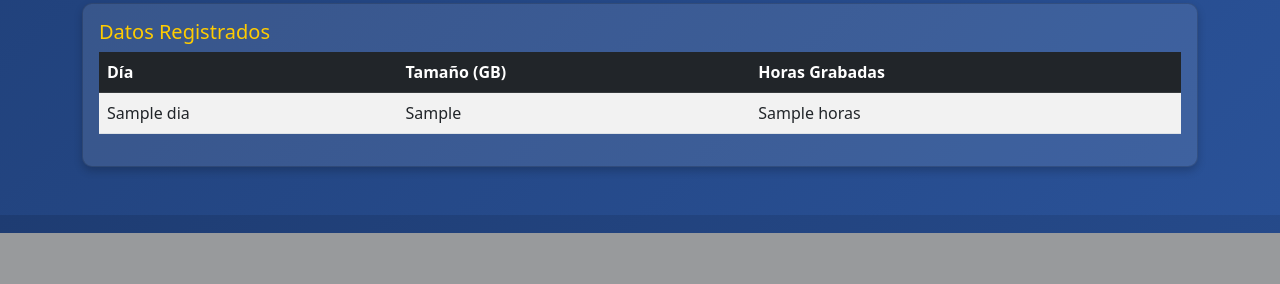
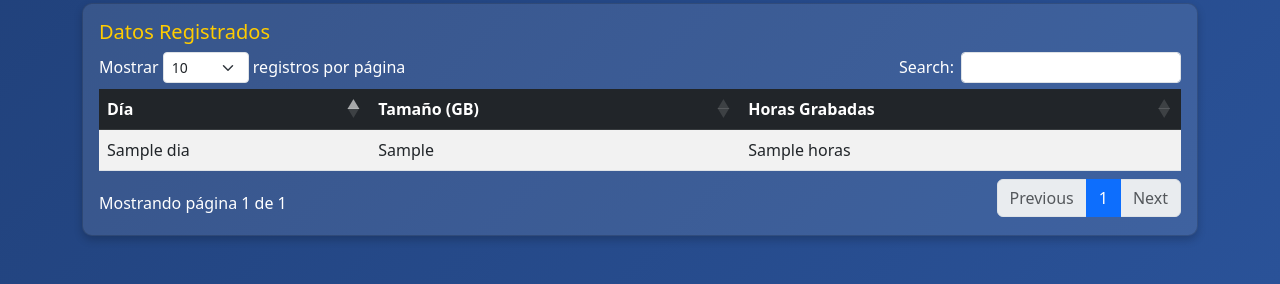
Before and after one commit to sebastianVP/MONITOREO_AMISR, a Django app: template amisr_monitor/monitoring/templates/monitoring/home.html in a window 1280 px wide. Shown: the part 567-851 px from the top of the page. Before the commit the page ends 800 px from the top, so only its background shows below. Run offline with Django 4.2, Linux system fonts and the light colour scheme; the template is opened without the code that fills it: most values are stand-ins (such as "Sample title", 1, 10 or a date in 2020); parts of the project's set-up code (start-up, migrations or seed data) failed here and were passed over.

Commit message:
tabla interactiva con paginacion

```diff
--- a/amisr_monitor/monitoring/templates/monitoring/home.html
+++ b/amisr_monitor/monitoring/templates/monitoring/home.html
@@ -7,6 +7,10 @@
     <link rel="stylesheet" href="https://cdn.jsdelivr.net/npm/bootstrap@5.3.0/dist/css/bootstrap.min.css">
     <link rel="stylesheet" href="https://cdnjs.cloudflare.com/ajax/libs/font-awesome/6.0.0/css/all.min.css">
     <script src="https://cdn.jsdelivr.net/npm/chart.js"></script>
+    <script src="https://cdn.jsdelivr.net/npm/jquery@3.6.0/dist/jquery.min.js"></script>
+    <script src="https://cdn.jsdelivr.net/npm/datatables.net/js/jquery.dataTables.min.js"></script>
+    <script src="https://cdn.jsdelivr.net/npm/datatables.net-bs5/js/dataTables.bootstrap5.min.js"></script>
+    <link rel="stylesheet" href="https://cdn.jsdelivr.net/npm/datatables.net-bs5/css/dataTables.bootstrap5.min.css">
     <style>
         body {
             background: linear-gradient(135deg, #1e3c72, #2a5298);
@@ -97,11 +101,11 @@
             </div>
         </div>
 
-        <!-- Tabla de Datos -->
+        <!-- Tabla de Datos con paginación -->
         <div class="card mt-4 card-custom">
             <div class="card-body">
                 <h5 class="card-title">Datos Registrados</h5>
-                <table class="table table-striped">
+                <table id="tablaDatos" class="table table-striped table-hover">
                     <thead class="table-dark">
                         <tr>
                             <th>Día</th>
@@ -129,6 +133,21 @@
             {% endif %}
         </div>
     </div>
+    <script>
+        $(document).ready(function() {
+            $('#tablaDatos').DataTable({
+                "pageLength": 10,
+                "lengthMenu": [[10, 25, 50, -1], [10, 25, 50, "Todos"]],
+                "language": {
+                    "lengthMenu": "Mostrar _MENU_ registros por página",
+                    "zeroRecords": "No se encontraron registros",
+                    "info": "Mostrando página _PAGE_ de _PAGES_",
+                    "infoEmpty": "No hay registros disponibles",
+                    "infoFiltered": "(filtrado de _MAX_ registros totales)"
+                }
+            });
+        });
+    </script>
     <script src="https://cdn.jsdelivr.net/npm/bootstrap@5.3.0/dist/js/bootstrap.bundle.min.js"></script>
 </body>
 </html>
```
